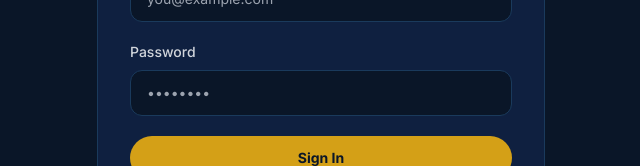
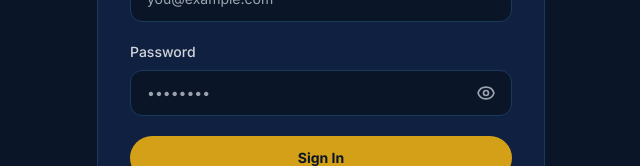
Before and after one commit to pivotpointstrat/legacyshield, a Next.js app: page /login in a window 1280 px wide. Shown: the part 410-576 px from the top of the page, without its empty margins (319-959 px from the left). Built offline with nearby package versions, Linux system fonts and the light colour scheme; no server answers.

Commit message:
feat: add show/hide password toggle to login page

```diff
--- a/src/app/(auth)/login/page.tsx
+++ b/src/app/(auth)/login/page.tsx
@@ -8,6 +8,7 @@
   const router = useRouter();
   const [email, setEmail] = useState('');
   const [password, setPassword] = useState('');
+  const [showPassword, setShowPassword] = useState(false);
   const [error, setError] = useState('');
   const [loading, setLoading] = useState(false);
 
@@ -44,11 +45,35 @@
         </div>
         <div>
           <label className="block text-gray-300 text-sm font-medium mb-2">Password</label>
-          <input
-            type="password" value={password} onChange={e => setPassword(e.target.value)} required
-            className="w-full bg-[#0a1628] border border-[#1a3a5c] text-white px-4 py-3 rounded-xl text-sm focus:outline-none focus:border-[#d4a017] focus:ring-1 focus:ring-[#d4a017]"
-            placeholder="••••••••"
-          />
+          <div className="relative">
+            <input
+              type={showPassword ? 'text' : 'password'}
+              value={password}
+              onChange={e => setPassword(e.target.value)}
+              required
+              className="w-full bg-[#0a1628] border border-[#1a3a5c] text-white px-4 py-3 pr-12 rounded-xl text-sm focus:outline-none focus:border-[#d4a017] focus:ring-1 focus:ring-[#d4a017]"
+              placeholder="••••••••"
+            />
+            <button
+              type="button"
+              onClick={() => setShowPassword(!showPassword)}
+              className="absolute right-3 top-1/2 -translate-y-1/2 text-gray-400 hover:text-[#d4a017] transition-colors p-1"
+              aria-label={showPassword ? 'Hide password' : 'Show password'}
+            >
+              {showPassword ? (
+                // Eye-off icon
+                <svg xmlns="http://www.w3.org/2000/svg" className="w-5 h-5" fill="none" viewBox="0 0 24 24" stroke="currentColor" strokeWidth={2}>
+                  <path strokeLinecap="round" strokeLinejoin="round" d="M13.875 18.825A10.05 10.05 0 0112 19c-4.478 0-8.268-2.943-9.543-7a9.97 9.97 0 011.563-3.029m5.858.908a3 3 0 114.243 4.243M9.878 9.878l4.242 4.242M9.88 9.88l-3.29-3.29m7.532 7.532l3.29 3.29M3 3l3.59 3.59m0 0A9.953 9.953 0 0112 5c4.478 0 8.268 2.943 9.543 7a10.025 10.025 0 01-4.132 5.411m0 0L21 21" />
+                </svg>
+              ) : (
+                // Eye icon
+                <svg xmlns="http://www.w3.org/2000/svg" className="w-5 h-5" fill="none" viewBox="0 0 24 24" stroke="currentColor" strokeWidth={2}>
+                  <path strokeLinecap="round" strokeLinejoin="round" d="M15 12a3 3 0 11-6 0 3 3 0 016 0z" />
+                  <path strokeLinecap="round" strokeLinejoin="round" d="M2.458 12C3.732 7.943 7.523 5 12 5c4.478 0 8.268 2.943 9.542 7-1.274 4.057-5.064 7-9.542 7-4.477 0-8.268-2.943-9.542-7z" />
+                </svg>
+              )}
+            </button>
+          </div>
         </div>
         <button
           type="submit" disabled={loading}
```
